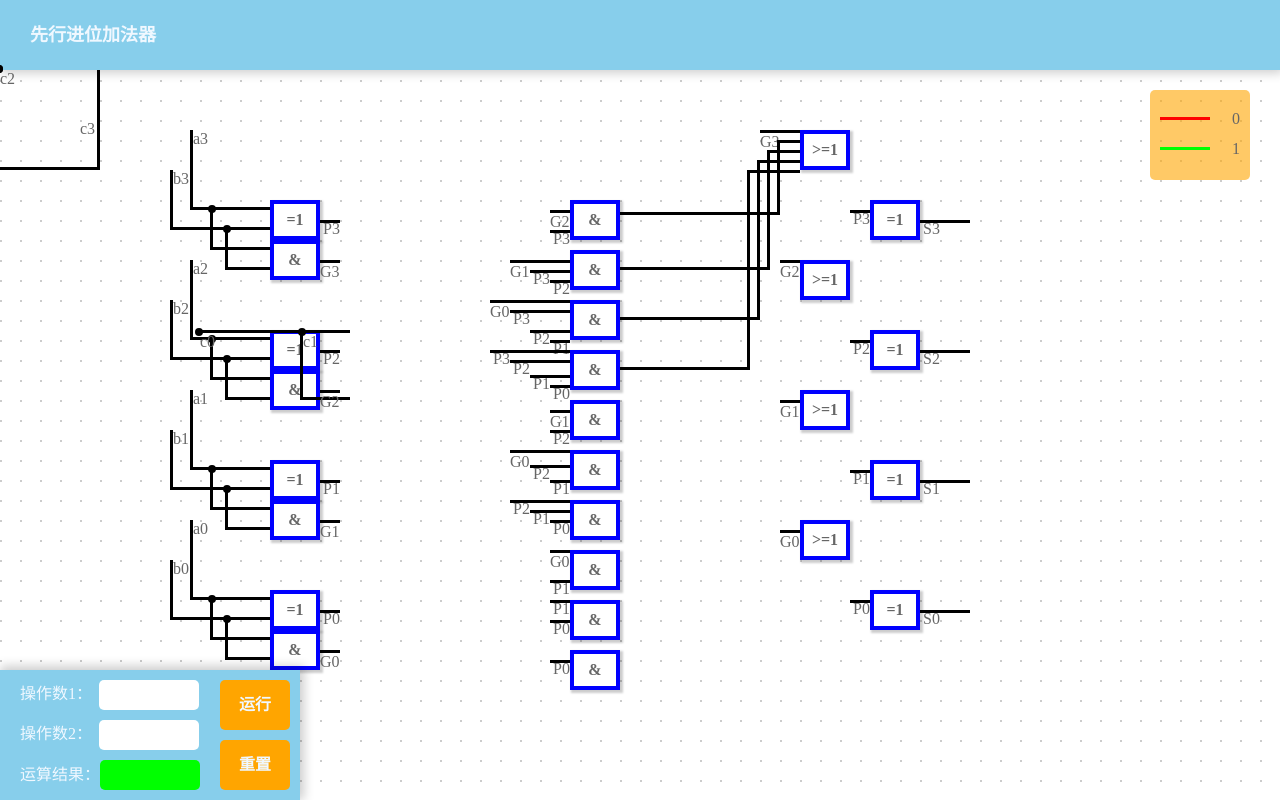
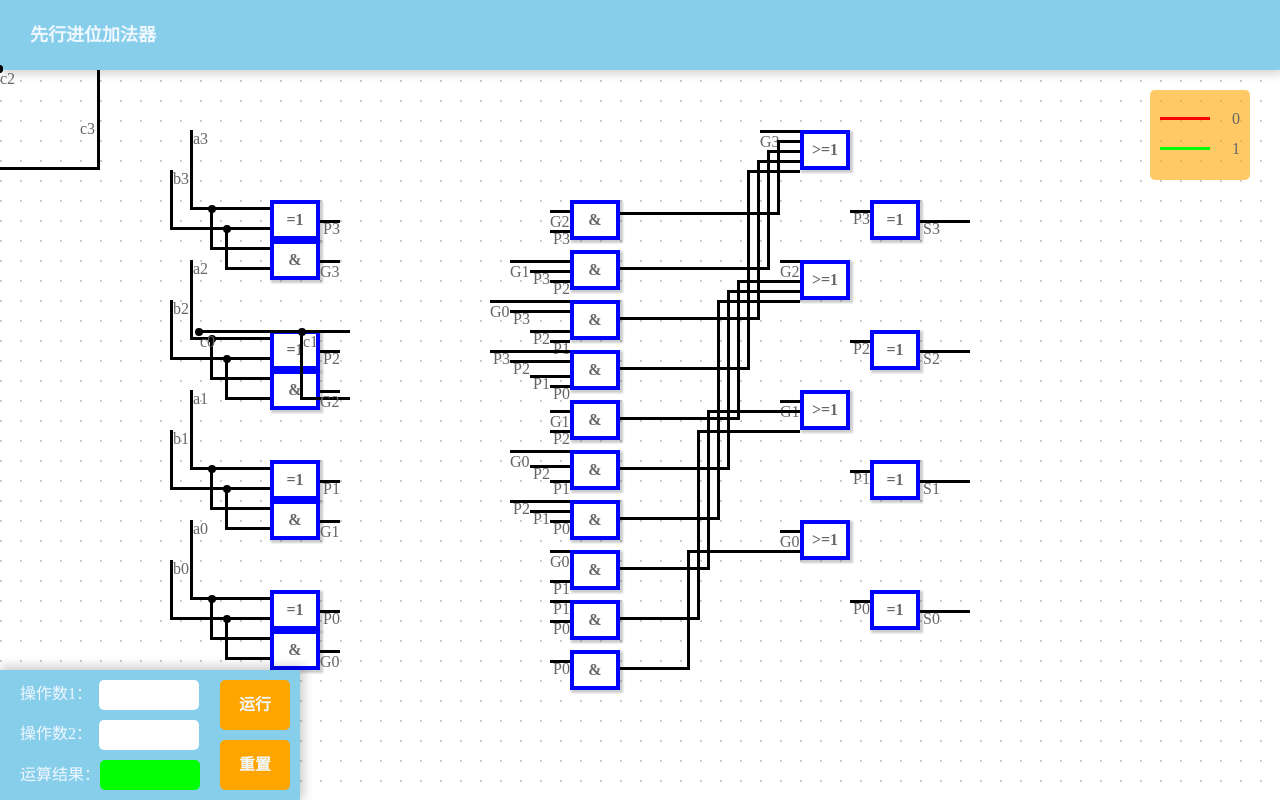
Before and after one commit to huinaibing/bigChuang, a website: page index.html in a window 1280 px wide. Shown: the top 800 px of the page. Drawn offline with nearby package versions, Linux system fonts and the light colour scheme.

Commit message:
push by bat

```diff
--- a/index.html
+++ b/index.html
@@ -185,6 +185,24 @@
 
       <li class="and7"></li> <!--7-->
       <li class="and7"></li> <!--8-->
+
+      <li class="and8"></li> <!--9-->
+      <li class="and8"></li> <!--10-->
+
+      <li class="and9"></li> <!--11-->
+      <li class="and9"></li> <!--12-->
+
+      <li class="and10"></li> <!--13-->
+      <li class="and10"></li> <!--14-->
+
+      <li class="and11"></li> <!--15-->
+      <li class="and11"></li> <!--16-->
+
+      <li class="and12"></li> <!--17-->
+      <li class="and12"></li> <!--18-->
+
+      <li class="and13"></li> <!--19-->
+      <li class="and13"></li> <!--20-->
     </ul>
 
   </div>
--- a/js/index.js
+++ b/js/index.js
@@ -731,6 +731,158 @@ $(`.andOutLT>li:nth-child(${8})`).css({
 
 
 
+
+
+
+
+/********************************************* *
+  *  第5个与门和第2个或门
+  ********************************************* */
+
+ $(`.andOutLT>li:nth-child(${9})`).css({
+  width: '120px',
+  height: '140px',
+  top: '280px',
+  left: '620px',
+}) // 拐弯的
+
+$(`.andOutLT>li:nth-child(${10})`).css({
+  width: '60px',
+  height: '0px',
+  top: '280px',
+  left: '740px',
+}) // 不拐弯的
+
+
+/********end 第5个与门和第2个或门 *************/
+
+
+
+
+/********************************************* *
+  *  第6个与门和第2个或门
+  ********************************************* */
+
+ $(`.andOutLT>li:nth-child(${11})`).css({
+  width: '110px',
+  height: '180px',
+  top: '290px',
+  left: '620px',
+}) // 拐弯的
+
+$(`.andOutLT>li:nth-child(${12})`).css({
+  width: '70px',
+  height: '0px',
+  top: '290px',
+  left: '730px',
+}) // 不拐弯的
+
+
+/********end 第6个与门和第2个或门 *************/
+
+
+
+
+/********************************************* *
+  *  第7个与门和第2个或门
+  ********************************************* */
+
+ $(`.andOutLT>li:nth-child(${13})`).css({
+  width: '100px',
+  height: '220px',
+  top: '300px',
+  left: '620px',
+}) // 拐弯的
+
+$(`.andOutLT>li:nth-child(${14})`).css({
+  width: '80px',
+  height: '0px',
+  top: '300px',
+  left: '720px',
+}) // 不拐弯的
+
+
+/********end 第7个与门和第2个或门 *************/
+
+
+
+
+
+
+/********************************************* *
+  *  第8个与门和第3个或门
+  ********************************************* */
+
+ $(`.andOutLT>li:nth-child(${15})`).css({
+  width: '90px',
+  height: '160px',
+  top: '410px',
+  left: '620px',
+}) // 拐弯的
+
+$(`.andOutLT>li:nth-child(${16})`).css({
+  width: '90px',
+  height: '0px',
+  top: '410px',
+  left: '710px',
+}) // 不拐弯的
+
+
+/********end 第8个与门和第3个或门 *************/
+
+
+
+
+
+/********************************************* *
+  *  第9个与门和第3个或门
+  ********************************************* */
+
+ $(`.andOutLT>li:nth-child(${17})`).css({
+  width: '80px',
+  height: '190px',
+  top: '430px',
+  left: '620px',
+}) // 拐弯的
+
+$(`.andOutLT>li:nth-child(${18})`).css({
+  width: '100px',
+  height: '0px',
+  top: '430px',
+  left: '700px',
+}) // 不拐弯的
+
+
+/********end 第9个与门和第3个或门 *************/
+
+
+
+
+
+
+
+/********************************************* *
+  *  第10个与门和第4个或门
+  ********************************************* */
+
+ $(`.andOutLT>li:nth-child(${19})`).css({
+  width: '70px',
+  height: '120px',
+  top: '550px',
+  left: '620px',
+}) // 拐弯的
+
+$(`.andOutLT>li:nth-child(${20})`).css({
+  width: '110px',
+  height: '0px',
+  top: '550px',
+  left: '690px',
+}) // 不拐弯的
+
+
+/********end 第10个与门和第4个或门 *************/
+
+
   ////////////////////end 未标号
 
 
```
